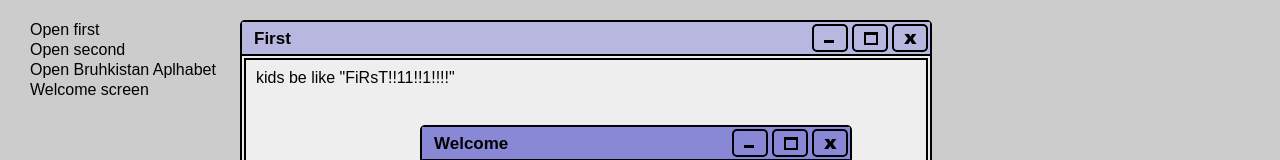
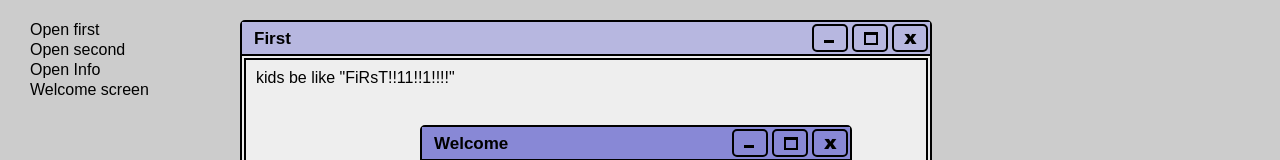
Before and after one commit to thegamingboyftw/thegamingboyftw.github.io, a plain HTML site: page index.html in a window 1280 px wide. Shown: the top 160 px of the page. Drawn offline with nearby package versions, Linux system fonts and the light colour scheme.

Commit message:
Update index.html

```diff
--- a/index.html
+++ b/index.html
@@ -40,7 +40,7 @@
 		<div id="icons">
 			<a class="openWindow" data-id="0">Open first</a>
 			<a class="openWindow" data-id="1">Open second</a>
-			<a class="openWindow" data-id="2">Open Bruhkistan Aplhabet</a>
+			<a class="openWindow" data-id="2">Open Info</a>
 			<a class="openWindow" data-id="3">Welcome screen</a>
 		</div>
 		<a href="https://html5-templates.com/" rel="nofollow" target="_blank" id="templateLink">&copy; HTML5-Templates.com</a>
```
